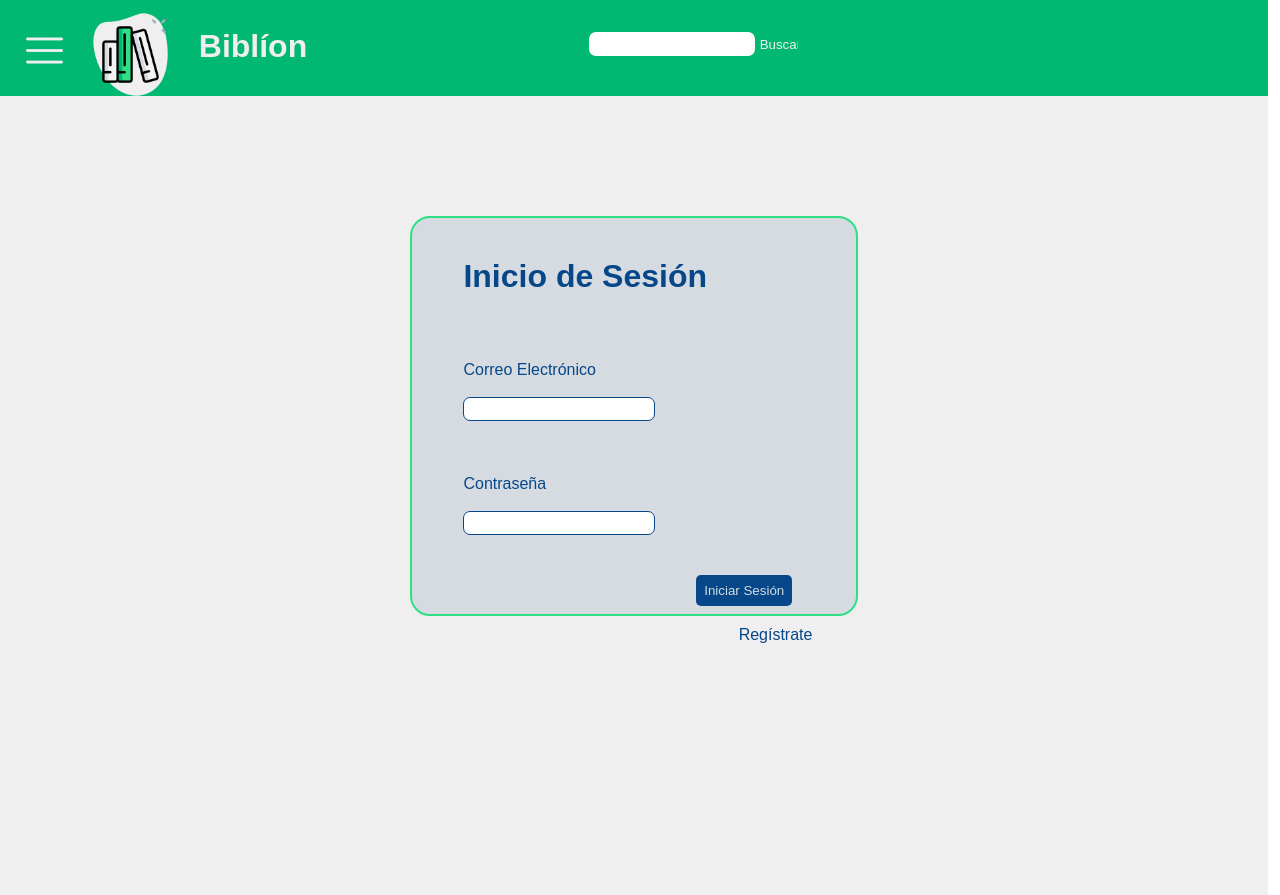
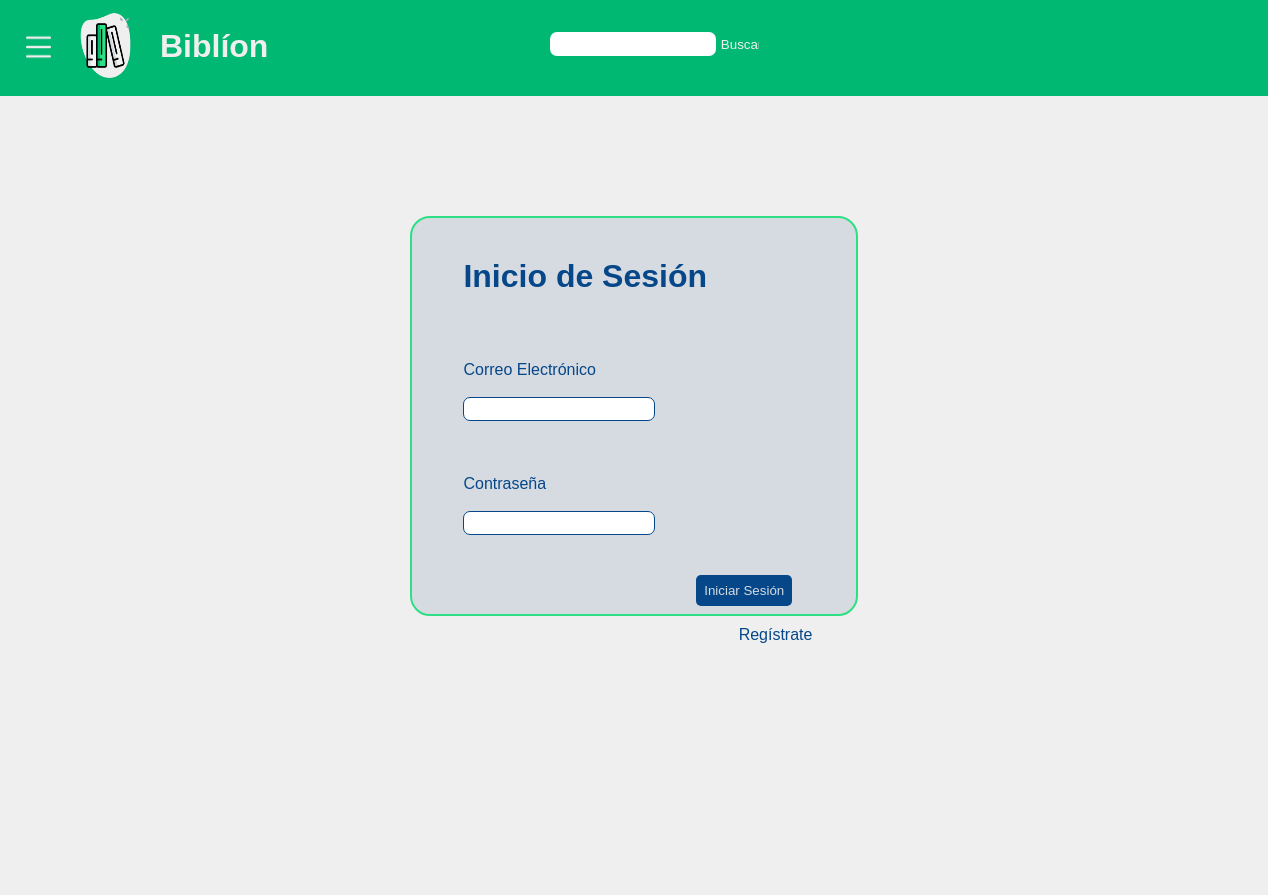
Before and after one commit to DIROJ/Biblioteca, a PHP site: page / in a window 1280 px wide. Shown: the top 895 px of the page. Run offline with PHP 8.4, Linux system fonts and the light colour scheme.

Commit message:
Update index.css

```diff
--- a/styles/index.css
+++ b/styles/index.css
@@ -12,8 +12,8 @@
     background-color: #00B871;
 }
 .icono{
-    width: 85px;
-    height: 85px;
+    width: 4.5vw;
+    height: 8.4vh;
     float: left;
     margin: 1.5vh 2vw 1.5vh 2vw; /* Superior, Derecho, Inferior, Izquierdo*/
 }
@@ -74,12 +74,12 @@ li{
     color:#064789;
 }
 .img-menu-cerrar{
-    width: 25px;
-    height: 25px;
+    width: 1.5vw;
+    height: 2.7vh;
 }
 .img-menu{
-    width: 37px;
-    height: 37px;
+    width: 2vw;
+    height: 3.7vh;
     margin-left: 2vw;
     margin-top: 4vh;
     float: left;
```
